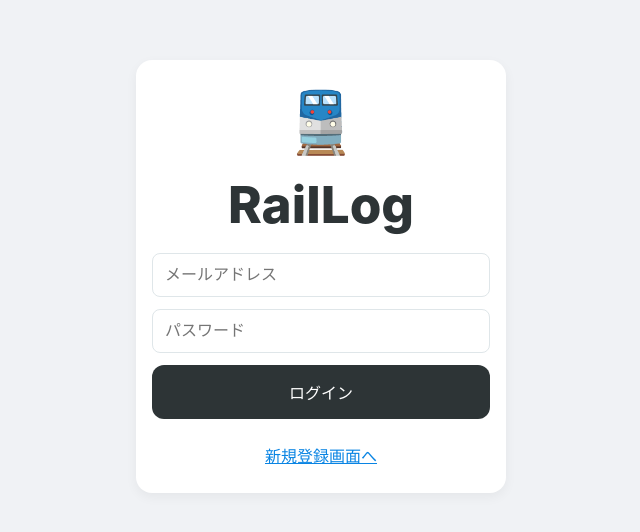
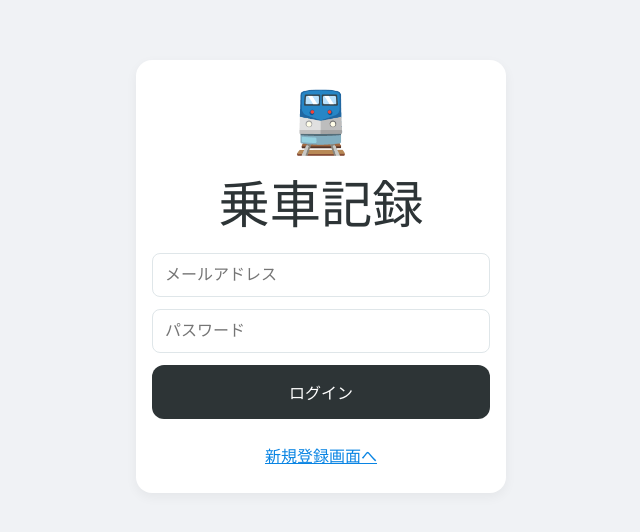
Before and after one commit to iL9feYcUt/train_record, a React (Vite) app in the folder rail-log/: page / in a window 1280 px wide. Shown: the part 116-648 px from the top of the page, without its empty margins (319-959 px from the left). Built offline with nearby package versions, Linux system fonts and the light colour scheme.

Commit message:
名称変更

```diff
--- a/rail-log/index.html
+++ b/rail-log/index.html
@@ -5,7 +5,7 @@
     <link rel="icon" type="image/png" href="/train_record/icon.png" />
     <link rel="apple-touch-icon" href="/train_record/icon.png">
     <meta name="viewport" content="width=device-width, initial-scale=1.0" />
-    <title>rail-log</title>
+    <title>乗車記録</title>
   </head>
   <body>
     <div id="root"></div>
--- a/rail-log/src/App.jsx
+++ b/rail-log/src/App.jsx
@@ -165,7 +165,7 @@ function App() {
       <div className="container auth-container">
         <div className="card text-center auth-card">
           <div className="auth-logo">🚆</div>
-          <h1 className="auth-title">RailLog</h1>
+          <h1 className="auth-title">乗車記録</h1>
           <form onSubmit={handleAuth} className="auth-form">
             <input type="email" placeholder="メールアドレス" value={email} onChange={(e) => setEmail(e.target.value)} required />
             <input type="password" placeholder="パスワード" value={password} onChange={(e) => setPassword(e.target.value)} required />
@@ -184,7 +184,7 @@ function App() {
   return (
     <div className="container main-app">
       <header className="app-header">
-        <h2 className="logo">RailLog</h2>
+        <h2 className="logo">乗車記録</h2>
         <button onClick={() => supabase.auth.signOut()} className="icon-btn-logout"><LogOut size={18} /></button>
       </header>
 
```
